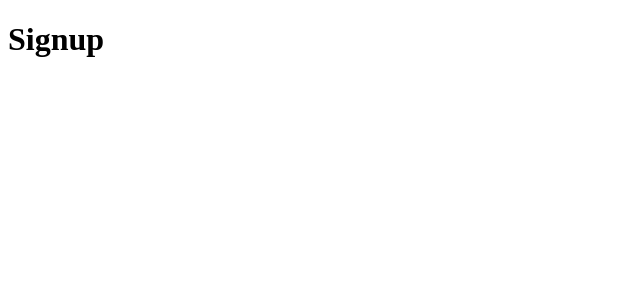
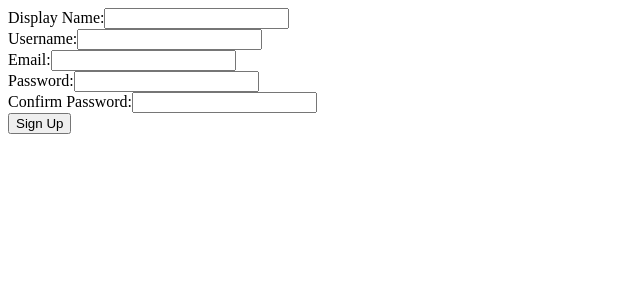
Before and after one commit to marco-vidali/soundscape, a React (Vite) app: page /signup in a window 1280 px wide. Shown: the top 300 px of the page, without its empty margins (0-640 px from the left). Built offline with nearby package versions, Linux system fonts and the light colour scheme.

Commit message:
Create form layout

```diff
--- a/package.json
+++ b/package.json
@@ -13,6 +13,7 @@
         "@supabase/supabase-js": "^2.57.4",
         "react": "^19.1.1",
         "react-dom": "^19.1.1",
+        "react-hook-form": "^7.63.0",
         "react-router-dom": "^7.9.1"
     },
     "devDependencies": {
--- /dev/null
+++ b/src/features/auth/SignupForm.tsx
@@ -0,0 +1,102 @@
+import { useForm, type FieldValues, type SubmitHandler } from "react-hook-form";
+
+const EMAIL_VALIDATION_REGEX = new RegExp(/^[\w-.]+@([\w-]+\.)+[\w-]{2,4}$/);
+
+const SignupForm = () => {
+    const {
+        handleSubmit,
+        register,
+        formState: { errors },
+        watch,
+    } = useForm();
+
+    const onSubmit: SubmitHandler<FieldValues> = (formData) => {
+        console.log(formData);
+    };
+
+    return (
+        <form onSubmit={handleSubmit(onSubmit)}>
+            <div>
+                <label>Display Name:</label>
+                <input
+                    {...register("displayName", {
+                        required: "Display Name is required",
+                    })}
+                />
+
+                {errors.displayName && (
+                    <p>{errors.displayName.message as string}</p>
+                )}
+            </div>
+
+            <div>
+                <label>Username:</label>
+                <input
+                    {...register("username", {
+                        required: "Username is required",
+                        minLength: {
+                            value: 3,
+                            message:
+                                "Username must be at least 3 characters long",
+                        },
+                    })}
+                />
+
+                {errors.username && <p>{errors.username.message as string}</p>}
+            </div>
+
+            <div>
+                <label>Email:</label>
+                <input
+                    type="email"
+                    {...register("email", {
+                        required: "Email is required",
+                        pattern: {
+                            value: EMAIL_VALIDATION_REGEX,
+                            message: "Please enter a valid email address",
+                        },
+                    })}
+                />
+
+                {errors.email && <p>{errors.email.message as string}</p>}
+            </div>
+
+            <div>
+                <label>Password:</label>
+                <input
+                    type="password"
+                    {...register("password", {
+                        required: "Password is required",
+                        minLength: {
+                            value: 8,
+                            message:
+                                "Password must be at least 8 characters long",
+                        },
+                    })}
+                />
+
+                {errors.password && <p>{errors.password.message as string}</p>}
+            </div>
+
+            <div>
+                <label>Confirm Password:</label>
+                <input
+                    type="password"
+                    {...register("confirmPassword", {
+                        validate: (value) =>
+                            value === watch("password") ||
+                            "Passwords do not match",
+                    })}
+                />
+
+                {errors.confirmPassword && (
+                    <p>{errors.confirmPassword.message as string}</p>
+                )}
+            </div>
+
+            <button type="submit">Sign Up</button>
+        </form>
+    );
+};
+
+export default SignupForm;
--- a/src/pages/Signup.tsx
+++ b/src/pages/Signup.tsx
@@ -1,5 +1,7 @@
+import SignupForm from "../features/auth/SignupForm";
+
 const Signup = () => {
-    return <h1>Signup</h1>;
+    return <SignupForm />;
 };
 
 export default Signup;
```
Also changed, not shown: 1 other file (tests, documents, lock files or other folders).
